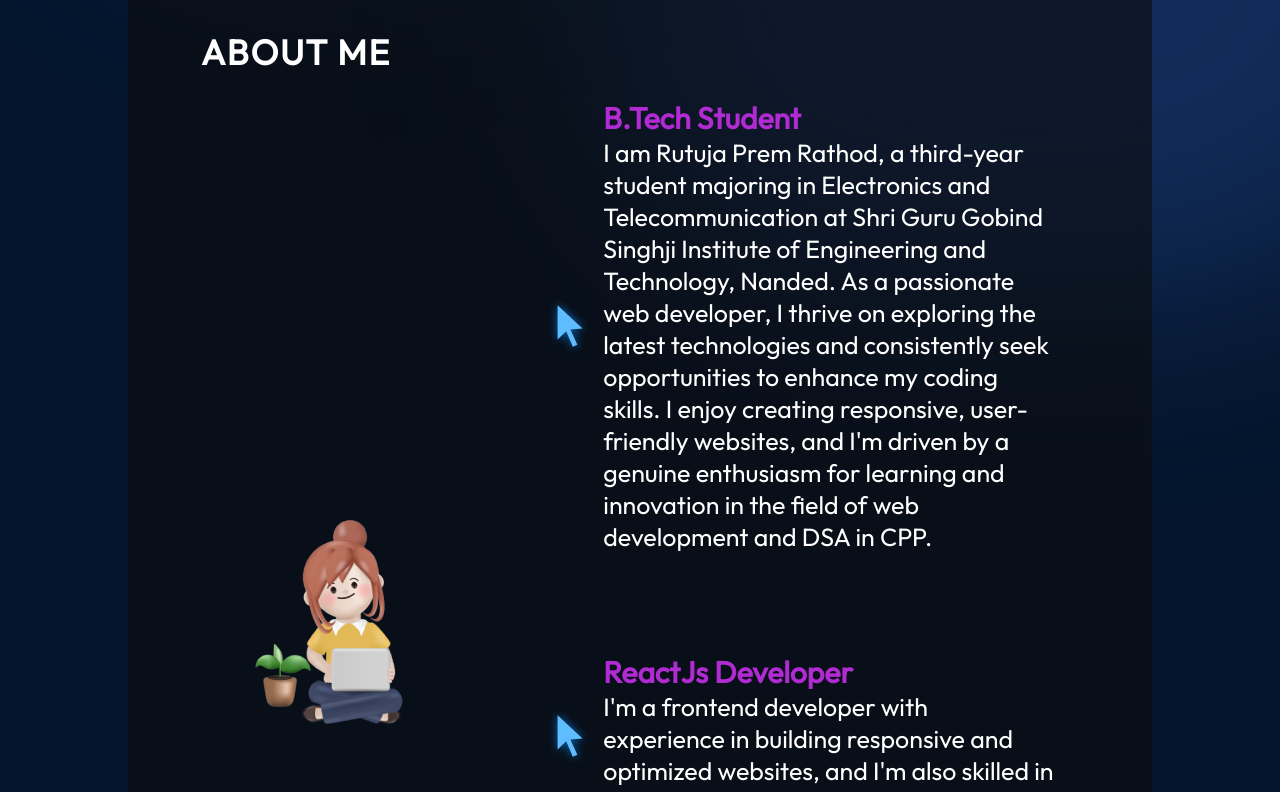
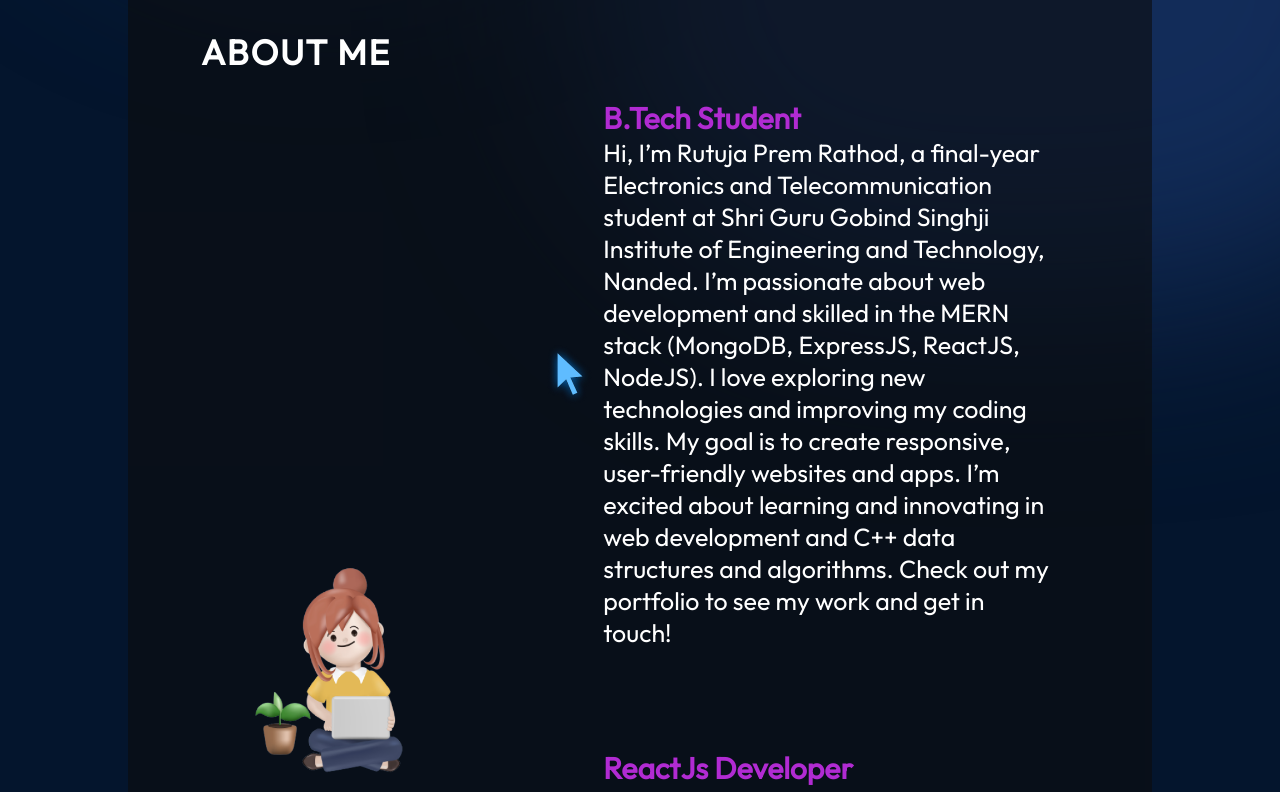
Before and after one commit to 18Rutuja/React_Portfolio, a React (Vite) app: page / in a window 1280 px wide. Shown: the part 740-1532 px from the top of the page. Built offline with nearby package versions, Linux system fonts and the light colour scheme.

Commit message:
Update About.jsx
changes in about section

```diff
--- a/src/components/About/About.jsx
+++ b/src/components/About/About.jsx
@@ -19,11 +19,10 @@ export const About = () => {
             <div className={styles.aboutItemText}>
               <h3>B.Tech Student</h3>
               <p>
-              I am Rutuja Prem Rathod, a third-year student majoring in Electronics and Telecommunication at
-              Shri Guru Gobind Singhji Institute of Engineering and Technology, Nanded. As a passionate web developer,
-               I thrive on exploring the latest technologies and consistently seek opportunities to enhance my coding skills.
-                I enjoy creating responsive, user-friendly websites,
-              and I'm driven by a genuine enthusiasm for learning and innovation in the field of web development and DSA in CPP.
+             Hi, I’m Rutuja Prem Rathod, a final-year Electronics and Telecommunication student at Shri Guru Gobind Singhji Institute of Engineering and Technology, Nanded.
+
+I’m passionate about web development and skilled in the MERN stack (MongoDB, ExpressJS, ReactJS, NodeJS). I love exploring new technologies and improving my coding skills. My goal is to create responsive, user-friendly websites and apps.
+                I’m excited about learning and innovating in web development and C++ data structures and algorithms. Check out my portfolio to see my work and get in touch!
               </p>
             </div>
           </li>
@@ -32,7 +31,7 @@ export const About = () => {
             <div className={styles.aboutItemText}>
               <h3>ReactJs Developer</h3>
               <p>
-              I'm a frontend developer with experience in building responsive and optimized websites, and I'm also skilled in React development.
+              I'm a MERN stack developer with experience in building responsive and optimized websites, and I'm also skilled in React development.
               </p>
             </div>
           </li>
```
